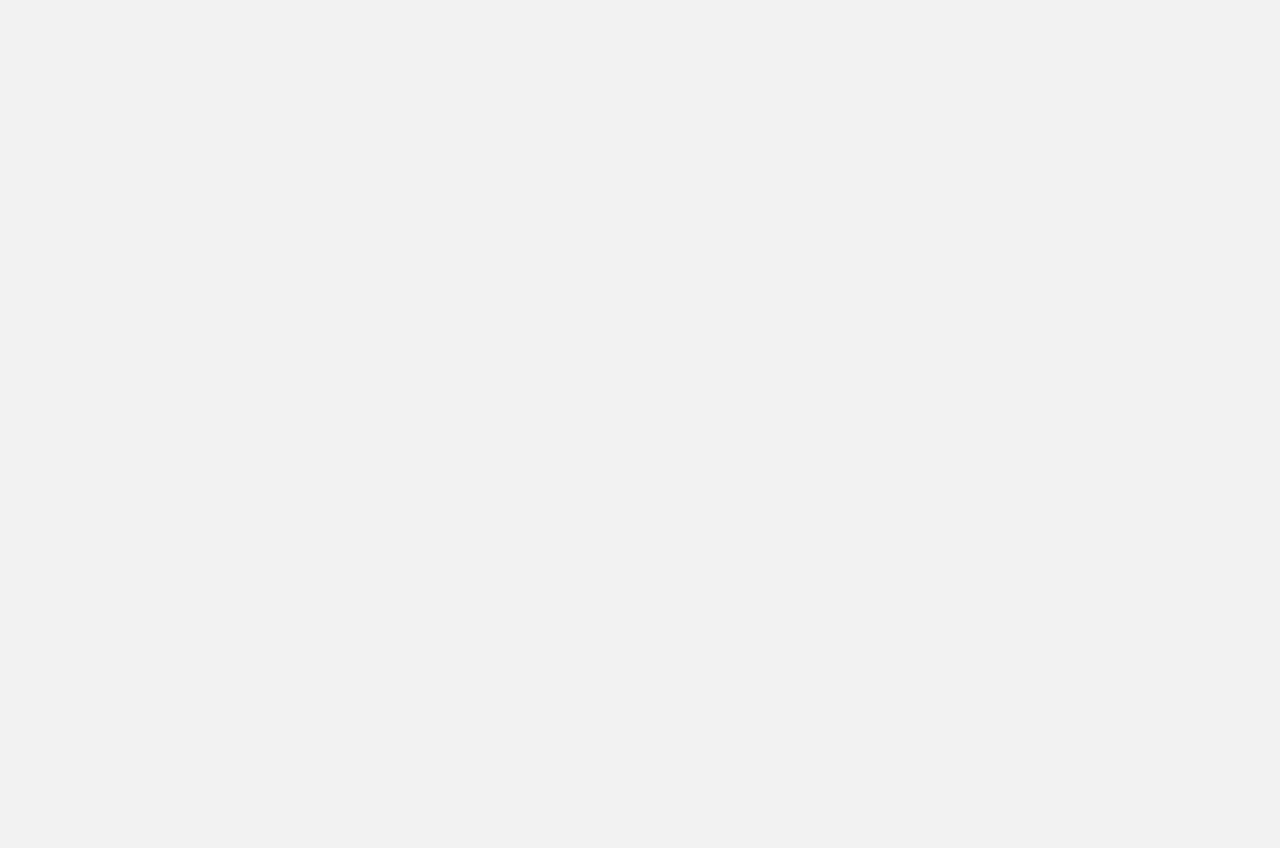
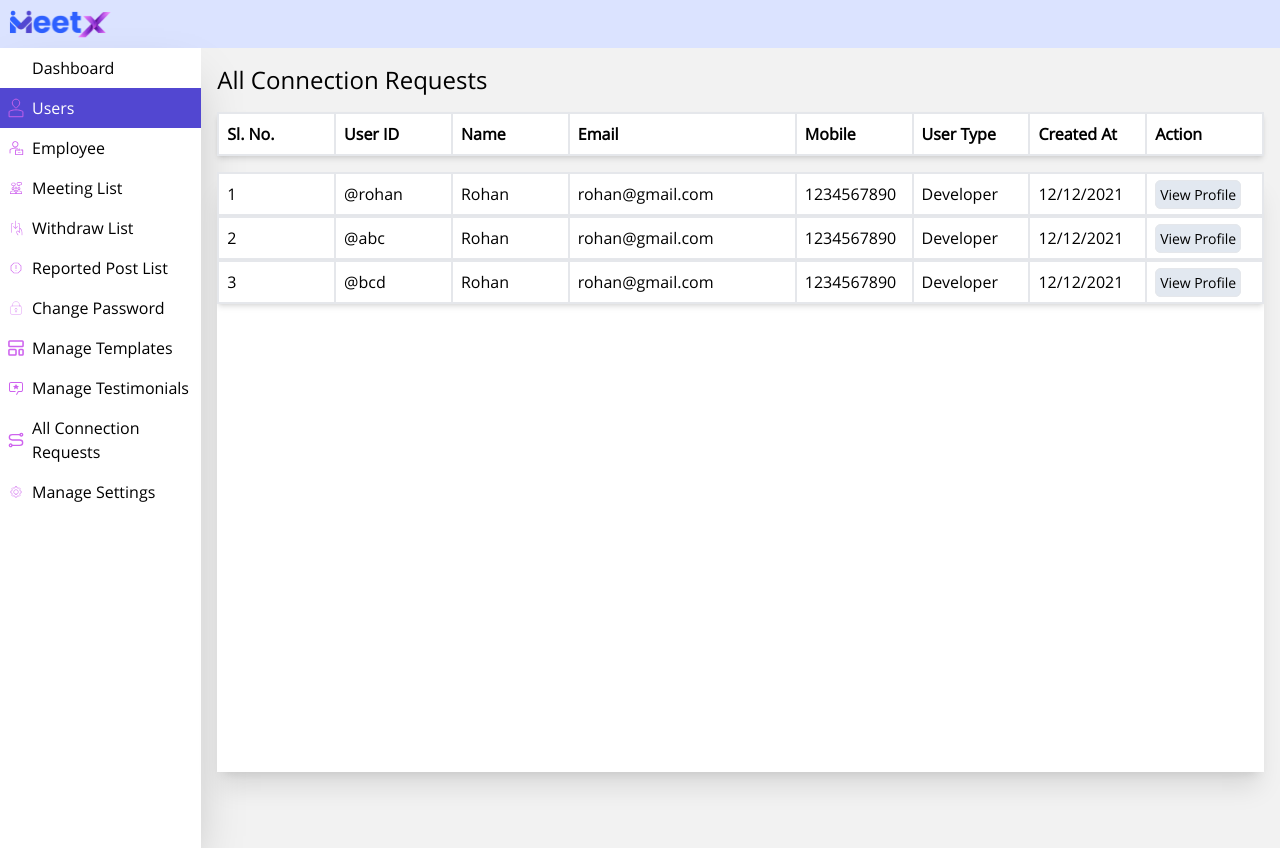
Before and after one commit to me-techshruti54212/Admin-Panel, a React (Create React App) app in the folder client/: page /users in a window 1280 px wide. Before the commit this address had no page. Before the commit the page ends 800 px from the top, so only its background shows below. Built offline with nearby package versions, Linux system fonts and the light colour scheme.

Commit message:
re-developed the Users page to new design

```diff
--- a/client/src/App.js
+++ b/client/src/App.js
@@ -12,7 +12,9 @@ function App() {
     <BrowserRouter>
       <Routes>
         <Route path="/" element={<Login />} />
-        <Route path="/listusers" element={<ListUsers />} />
+        <Route path="/users" element={<ListUsers />} >
+          <Route path="/users/profile" element={<ManageTemplates/>}/>
+        </Route>
         <Route path="/dashboard" element={<Dashboard />} />
         <Route path="/manage-templates" element={<ManageTemplates/>} />
         <Route path="/edit-template" element={<EditTemplate/>} />
--- /dev/null
+++ b/client/src/components/ListUsers/ActionButton.jsx
@@ -0,0 +1,10 @@
+import React from 'react'
+import { Link } from 'react-router-dom'
+
+const ActionButton = () => {
+  return (
+    <Link to="/" className='border text-sm p-1 rounded-md text-center bg-slate-200 hover:bg-blue-300 hover:cursor-pointer'>View Profile</Link>
+  )
+}
+
+export default ActionButton
--- /dev/null
+++ b/client/src/components/ListUsers/TableHeading.jsx
@@ -0,0 +1,18 @@
+import React from 'react'
+
+const TableHeading = () => {
+  return (
+    <div className='bg-white border flex shadow-md'>
+        <div className='border w-1/6 p-2 font-semibold'>Sl. No.</div>
+        <div className='border w-1/6 p-2 font-semibold'>User ID</div>
+        <div className='border w-1/6 p-2 font-semibold'>Name</div>
+        <div className='border w-2/6 p-2 font-semibold'>Email</div>
+        <div className='border w-1/6 p-2 font-semibold'>Mobile</div>
+        <div className='border w-1/6 p-2 font-semibold'>User Type</div>
+        <div className='border w-1/6 p-2 font-semibold'>Created At</div>
+        <div className='border w-1/6 p-2 font-semibold'>Action</div>
+    </div>
+  )
+}
+
+export default TableHeading
--- a/client/src/components/ListUsers/UserDataRow.jsx
+++ b/client/src/components/ListUsers/UserDataRow.jsx
@@ -1,28 +1,21 @@
-import React from 'react'
+import React from "react";
+import ActionButton from "./ActionButton";
 
-const UserDataRow = ({number, username, firstName, lastName, email, type, payStat, action}) => {
+const UserDataRow = ({index, userId, Name, Email, Mobile, type, createdAt}) => {
   return (
     <>
-    <div className="bg-white font-normal border-t-[1px] border-slate-200 flex justify-evenly border">
-              <span>{number || "1"}</span>
-              <span>{username || "TestBruc3"}</span>
-              <span>{firstName || "Test99"}</span>
-              <span>{lastName || "Test99"}</span>
-              <span>{email || "nigroid@h..	"}</span>
-              <span>{type ||"Principal"}</span>
-              <span>{payStat || "paid"}</span>
-              <span>{action || "action"}</span>
-              <span>{number || "1"}</span>
-              <span>{username || "TestBruc3"}</span>
-              <span>{firstName || "Test99"}</span>
-              <span>{lastName || "Test99"}</span>
-              <span>{email || "nigroid@h..	"}</span>
-              <span>{type ||"Principal"}</span>
-              <span>{payStat || "paid"}</span>
-              <span>{action || "action"}</span>
-            </div>
+      <div className='bg-white border flex shadow-md'>
+        <div className='border w-1/6 p-2'>{index}</div>
+        <div className='border w-1/6 p-2'>{userId}</div>
+        <div className='border w-1/6 p-2'>{Name}</div>
+        <div className='border w-2/6 p-2'>{Email}</div>
+        <div className='border w-1/6 p-2'>{Mobile}</div>
+        <div className='border w-1/6 p-2'>{type}</div>
+        <div className='border w-1/6 p-2'>{createdAt}</div>
+        <div className='border w-1/6 p-2'><ActionButton/></div>
+    </div>
     </>
-  )
-}
+  );
+};
 
-export default UserDataRow
+export default UserDataRow;
--- a/client/src/components/Sidebar.jsx
+++ b/client/src/components/Sidebar.jsx
@@ -22,7 +22,7 @@ const Sidebar = () => {
            <img src={DashIcon} alt="" className="w-4"/>
            <span>Dashboard</span>
         </Link>
-        <Link to="/listusers" className={`flex ${route === "/listusers"? "bg-[#5247D1] text-white " : "bg-white text-black hover:bg-indigo-100"} gap-2 p-2 w-full items-center `}>
+        <Link to="/users" className={`flex ${route === "/users"? "bg-[#5247D1] text-white " : "bg-white text-black hover:bg-indigo-100"} gap-2 p-2 w-full items-center `}>
            <img src={UserIcon} alt="" className="w-4"/>
            <span>Users</span>
         </Link>
--- a/client/src/pages/List Users/ListUsers.jsx
+++ b/client/src/pages/List Users/ListUsers.jsx
@@ -1,52 +1,69 @@
 import React from 'react'
 import NavBar from '../../components/NavBar'
 import Sidebar from '../../components/Sidebar'
+import TableHeading from '../../components/ListUsers/TableHeading'
 import UserDataRow from '../../components/ListUsers/UserDataRow'
-import SearchSection from '../../components/ListUsers/SearchSection'
-import PaginationBar from '../../components/ListUsers/PaginationBar'
 
 const ListUsers = () => {
+
+  const data = [
+    {
+      userId: "@rohan",
+      Name: "Rohan",
+      Email:"rohan@gmail.com",
+      Mobile:"1234567890",
+      type:"Developer",
+      createdAt:"12/12/2021"
+    },
+    {
+      userId: "@abc",
+      Name: "Rohan",
+      Email:"rohan@gmail.com",
+      Mobile:"1234567890",
+      type:"Developer",
+      createdAt:"12/12/2021"
+    },
+    {
+      userId: "@bcd",
+      Name: "Rohan",
+      Email:"rohan@gmail.com",
+      Mobile:"1234567890",
+      type:"Developer",
+      createdAt:"12/12/2021"
+    },
+  ];
+
   return (
     <>
     <NavBar/>
     <div className="flex">
         <Sidebar/>
-        <div className="flex flex-col w-full">
-        <div className="p-2.5 rounded-md bg-white m-3 shadow-sm">
-          <h1 className="bg-[#DBE3FF] text-left py-1.5 pl-5 text-base">
-            LIST USERS
-          </h1>
-          <SearchSection />
-          <div className="w-full">
-            <div className="flex flex-col">
-              <div className="bg-[#ddd] rounded-tr-md rounded-tl-md font-normal border border-slate-300 flex justify-evenly">
-                <span>S.no</span>
-                <span>User Name</span>
-                <span>First Name</span>
-                <span>Last Name</span>
-                <span> E-Mail</span>
-                <span>User Type</span>
-                <span>Payment Status</span>
-                <span>Action</span>
-                <span>S.no</span>
-                <span>User Name</span>
-                <span>First Name</span>
-                <span>Last Name</span>
-                <span> E-Mail</span>
-                <span>User Type</span>
-                <span>Payment Status</span>
-                <span>Action</span>
-              </div>
-              <UserDataRow />
-              <UserDataRow />
-              <UserDataRow />
-              <UserDataRow />
-              <UserDataRow />
-              <UserDataRow />
-              <PaginationBar />
-            </div>
+        <div className="p-4 w-full flex flex-col gap-4 relative">
+          <h1 className="text-2xl">All Connection Requests</h1>
+          <TableHeading />
+          <div className="bg-white min-h-96 max-h-[75vh] h-full overflow-y-scroll overflow-x-hidden connectionRequest-container shadow-xl">
+            {data.map(
+              ({
+                userId,
+                Name,
+                Email,
+                Mobile,
+                type,
+                createdAt
+              }, index) => (
+                <UserDataRow
+                  key={index}
+                  index={index+1}
+                  userId={userId}
+                  Name={Name}
+                  Email={Email}
+                  Mobile={Mobile}
+                  type={type}
+                  createdAt={createdAt}
+                />
+              )
+            )}
           </div>
-        </div>
         </div>
     </div>
     </>
```
